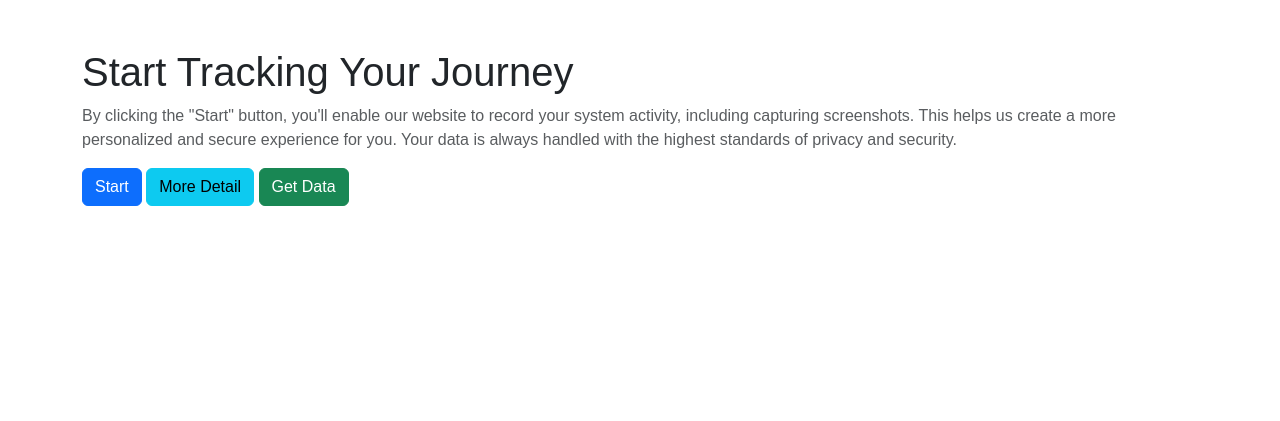
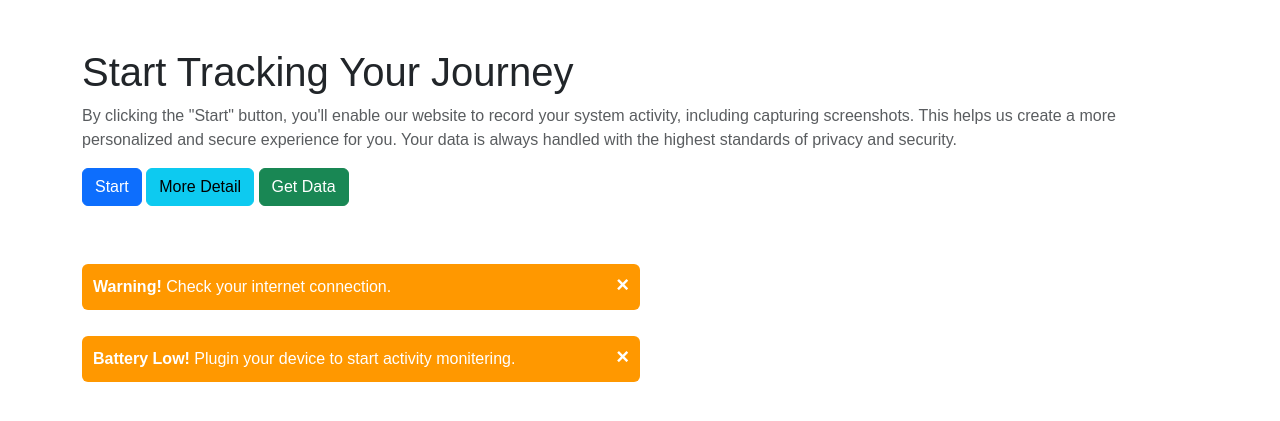
Before and after one commit to Yappyyash/group6, a Django app: page /activity/ in a window 1280 px wide. Shown: the part 64-485 px from the top of the page. Run offline with Django 5.2, Linux system fonts and the light colour scheme.

Commit message:
battery and internet handling

```diff
--- a/activitytracking/Home/templates/Activity/index.html
+++ b/activitytracking/Home/templates/Activity/index.html
@@ -1,6 +1,8 @@
 {% extends "Home/index.html" %}
 {% block start %}
+
 <div class="container">
+
   <div class="mt-5">
     <h1>Start Tracking Your Journey</h1>
     <p class="text-muted">
@@ -9,11 +11,13 @@
       more personalized and secure experience for you. Your data is always
       handled with the highest standards of privacy and security.
     </p>
-    <button class="btn btn-primary" id="startButton">Start</button>
-    <a href="pie_chart.html" class="btn btn-info" >More Detail</a>
-    <button class="btn btn-danger" id="stopButton" style="display: none;">Stop</button>
-    <button class="btn btn-success" id="refreshButton">Get Data</button>
-  </div>
+    <div>
+      <button class="btn btn-primary" id="startButton">Start</button>
+      <a href="pie_chart.html" class="btn btn-info" >More Detail</a>
+      <button class="btn btn-danger" id="stopButton" style="display: none;">Stop</button>
+      <button class="btn btn-success" id="refreshButton">Get Data</button>
+    </div>
+
   <div class="mt-5">
     <div id="applications">
       <h2 id="activityHeader" style="display: none;">User Activity</h2>
@@ -22,6 +26,21 @@
     <div id="trackingMessage" style="display: none;" class="tracking-message">
       <p>Tracking your activity...</p>
       <div class="spinner"></div>
+    </div>
+  </div>
+</div>
+
+<div class="container" >
+  <div class="row">
+    <div class="alert warning net" id="net-box">
+      <span class="closebtn" onclick="this.parentElement.style.display='none';">&times;</span>
+      <strong>Warning!</strong> Check your internet connection.
+    </div>
+  </div>
+  <div class="row">
+    <div class="alert warning battery" id="battery-box">
+      <span class="closebtn" onclick="this.parentElement.style.display='none';">&times;</span>
+      <strong>Battery Low! </strong>Plugin your device to start activity monitering.
     </div>
   </div>
 </div>
@@ -51,6 +70,34 @@
       transform: rotate(360deg);
     }
   }
+  .alert.warning {background-color: #ff9800;}
+  .alert {
+  margin-top: 10px;
+  padding: 10px;
+  background-color: #f44336;
+  color: white;
+  float:right;
+  width:50%;
+  opacity: 1;
+  transition: opacity 0.6s;
+  /* display: none; */
+}
+
+.closebtn {
+  margin-left: 15px;
+  color: white;
+  font-weight: bold;
+  float: right;
+  font-size: 22px;
+  line-height: 20px;
+  cursor: pointer;
+  transition: 0.3s;
+}
+
+.closebtn:hover {
+  color: black;
+}
+
 </style>
 <script>
   const user_id = localStorage.getItem('user_id');
@@ -110,5 +157,74 @@
       })
       .catch(error => console.error('Error:', error));
   });
+  // Messages
+var close = document.getElementsByClassName("closebtn");
+var i;
+
+for (i = 0; i < close.length; i++) {
+  close[i].onclick = function(){
+    var div = this.parentElement;
+    div.style.opacity = "0";
+    setTimeout(function(){ div.style.display = "none"; }, 600);
+  }
+}
+//  Battery
+// Function to check battery status
+function checkBatteryStatus() {
+    navigator.getBattery().then(function(battery) {
+        let startButton = document.getElementById('startButton');
+
+        function updateBatteryStatus() {
+            let batteryLevel = (battery.level * 100).toFixed(0);
+            console.log(`Battery Level: ${batteryLevel}%`);
+            console.log(`Is Charging: ${battery.charging}`);
+
+            // Disable the button if the battery level is below 30% and the device is not charging
+            if(batteryLevel < 20 && !battery.charging) {
+                startButton.disabled = true;
+                document.getElementById('battery-box').style.display = 'block';
+            } else {
+                startButton.disabled = false;
+                document.getElementById('battery-box').style.display = 'none';
+            }
+
+            // Re-check the battery status after 1 minute
+            setTimeout(updateBatteryStatus, 60000);
+        }
+
+        updateBatteryStatus();
+    });
+}
+
+// Start checking the battery status
+checkBatteryStatus();
+
+// Function to check internet connection
+function checkInternetConnection() {
+    let netBox = document.getElementById('net-box');
+
+    // Try to fetch a small, fast resource from the internet
+    fetch('https://www.google.com/', { method: 'HEAD', mode: 'no-cors' })
+        .then(() => {
+            console.log("You are online.");
+            netBox.style.display = 'none';
+        })
+        .catch(() => {
+            console.log("You are offline. Please check your internet connection.");
+            netBox.style.display = 'block';
+        });
+
+    setTimeout(checkInternetConnection, 60000); // Re-check after 1 minute
+}
+
+// Start checking the internet connection status
+checkInternetConnection();
+
+// Listen for changes in the internet connection status
+window.addEventListener('online', checkInternetConnection);
+window.addEventListener('offline', checkInternetConnection);
+
+
+
 </script>
 {% endblock %}
--- a/activitytracking/Home/templates/Activity/pie_chart.html
+++ b/activitytracking/Home/templates/Activity/pie_chart.html
@@ -31,7 +31,7 @@
             <div class="activity-list col-md-6">
                 <ul class="list-group">
                     {% for app, time in activity_dict.items %}
-                        <li class="list-group-item">{{ app }}: {{ time }} seconds</li>
+                        <li class="list-group-item">{{ app }}: <span style="font-weight: 800;">{{ time }} seconds</span></li>
                     {% endfor %}
                 </ul>
             </div>
```
Also changed, not shown: activitytracking/Home/models.py (+23 -8 lines), README.md.
